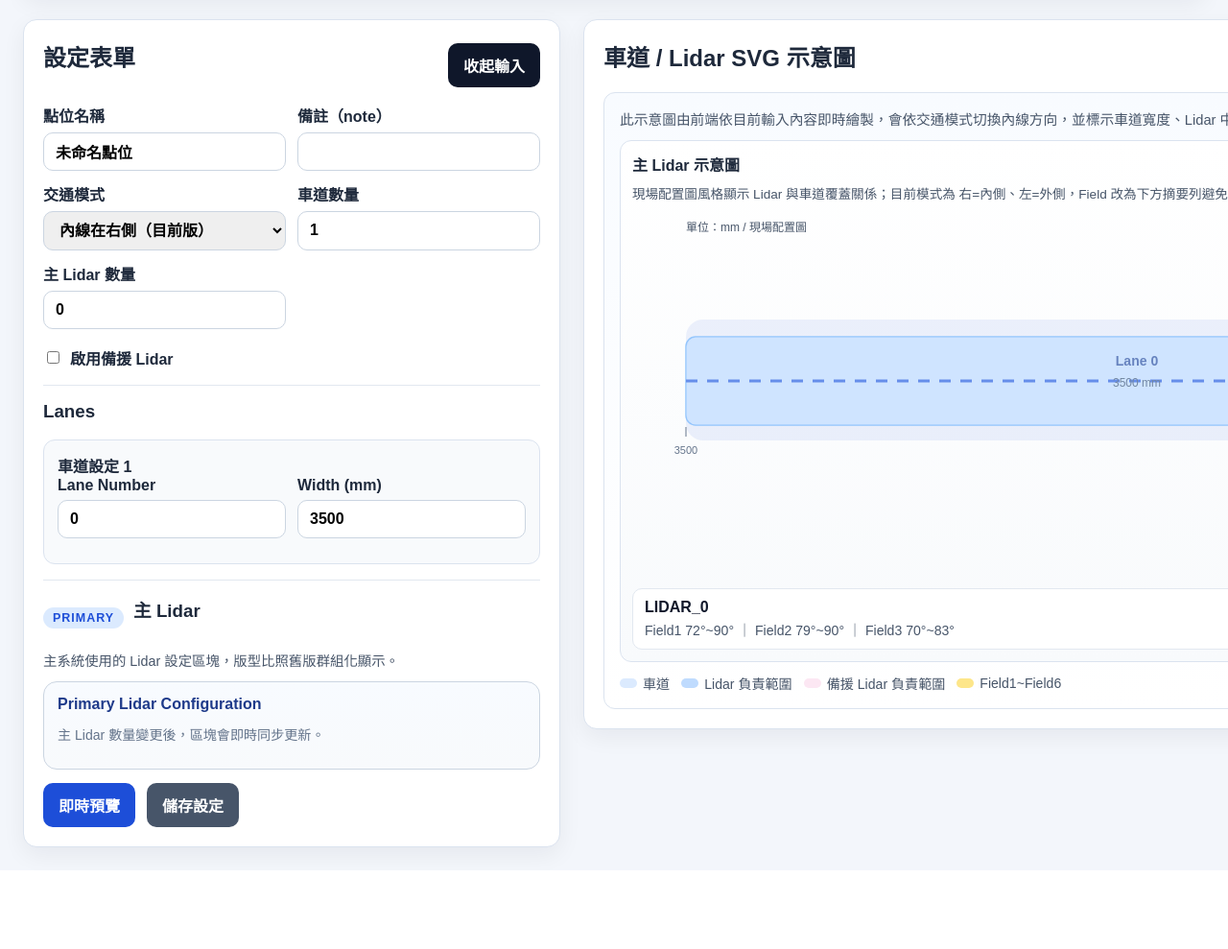
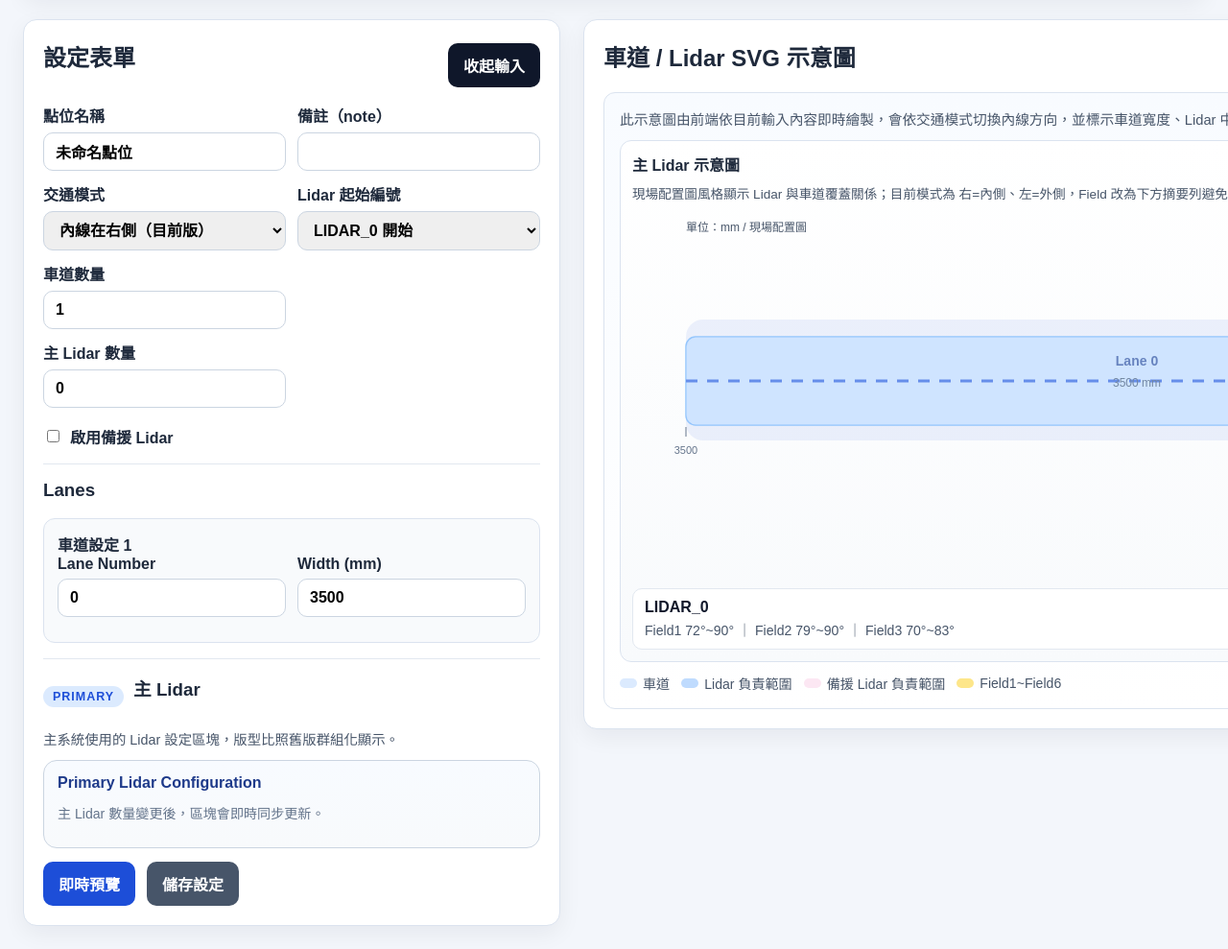
Before and after one commit to RogerLo-52693448/Device_Parameter_Tool, a Flask app: page / in a window 1280 px wide; the page is wider, and only the part inside the window is pictured. Shown: the part 347-1336 px from the top of that part at 96% size. Before the commit the page ends 1254 px from the top of that part, so only its background shows below. Run offline with Flask 3, Linux system fonts and the light colour scheme.

Commit message:
Add configurable lidar labels in web UI
Co-authored-by: RogerLo-52693448 <209412262+RogerLo-52693448@users.noreply.github.com>

```diff
--- a/device_parameter_tool/models/device_config.py
+++ b/device_parameter_tool/models/device_config.py
@@ -10,6 +10,7 @@ from device_parameter_tool.utils.validators import (
     physical_slots_from_inner_outer,
     validate_ip,
     validate_lidar_assignment,
+    validate_lidar_label_start,
     validate_lidar_lane_slots,
     validate_log_level,
     validate_non_negative_number,
@@ -175,6 +176,7 @@ class DeviceConfig:
     note: str = ""
     has_backup: bool = False
     traffic_mode: str = "inner_from_right"
+    lidar_label_start: int = 0
     camera: CameraConfig = field(default_factory=CameraConfig)
     lanes: list[LaneConfig] = field(default_factory=list)
     lidars: list[LidarConfig] = field(default_factory=list)
@@ -184,6 +186,7 @@ class DeviceConfig:
     def validate(self) -> None:
         self.site_name = validate_site_name(self.site_name)
         self.traffic_mode = validate_traffic_mode(self.traffic_mode)
+        self.lidar_label_start = validate_lidar_label_start(self.lidar_label_start)
         if not self.has_backup:
             self.backup_lidars = []
         self.camera.validate()
@@ -238,6 +241,7 @@ class DeviceConfig:
             note=data.get("note", ""),
             has_backup=bool(data.get("has_backup", bool(backup_lidars_payload))),
             traffic_mode=data.get("traffic_mode", "inner_from_right"),
+            lidar_label_start=data.get("lidar_label_start", 0),
             camera=CameraConfig(
                 camera_id=camera_payload.get("camera_id", "CAM-01"),
                 name=camera_payload.get("name", "Camera 1"),
--- a/device_parameter_tool/utils/validators.py
+++ b/device_parameter_tool/utils/validators.py
@@ -7,6 +7,7 @@ from ipaddress import ip_address
 VALID_PROTOCOLS = {"rtsp", "http", "https", "udp", "tcp"}
 VALID_LOG_LEVELS = {"DEBUG", "INFO", "WARNING", "ERROR"}
 TRAFFIC_MODES = {"inner_from_right", "inner_from_left"}
+LIDAR_LABEL_STARTS = {0, 1}
 SITE_ROUTE_OPTIONS = [
     ("國一", "01F"),
     ("國三", "03F"),
@@ -70,6 +71,12 @@ def validate_traffic_mode(value: str) -> str:
     if mode not in TRAFFIC_MODES:
         raise ValueError(f"traffic mode 必須為 {', '.join(sorted(TRAFFIC_MODES))}")
     return mode
+
+
+def validate_lidar_label_start(value: int) -> int:
+    if value not in LIDAR_LABEL_STARTS:
+        raise ValueError("Lidar 起始編號必須為 0 或 1")
+    return value
 
 
 def lane_slot_labels(traffic_mode: str) -> tuple[str, str]:
--- a/device_parameter_tool/web/app.py
+++ b/device_parameter_tool/web/app.py
@@ -103,6 +103,7 @@ def _config_from_form(form) -> DeviceConfig:
         note=form.get("note", ""),
         has_backup=has_backup,
         traffic_mode=form.get("traffic_mode", "inner_from_right"),
+        lidar_label_start=_coerce_int(form.get("lidar_label_start"), 0),
         lanes=_build_lane_rows(form, lane_count),
         lidars=_build_lidar_rows(form, lidar_count, prefix="primary"),
         backup_lidars=_build_lidar_rows(form, backup_lidar_count, prefix="backup") if has_backup else [],
@@ -145,6 +146,7 @@ def _form_defaults(config: DeviceConfig) -> dict:
         "note": config.note,
         "has_backup": config.has_backup,
         "traffic_mode": config.traffic_mode,
+        "lidar_label_start": config.lidar_label_start,
         "inner_label": inner_label,
         "outer_label": outer_label,
         "lane_count": max(1, len(lane_rows)),
@@ -195,6 +197,7 @@ def _posted_form_state(form) -> dict:
         "note": form.get("note", ""),
         "has_backup": has_backup,
         "traffic_mode": traffic_mode,
+        "lidar_label_start": _coerce_int(form.get("lidar_label_start"), 0),
         "inner_label": inner_label,
         "outer_label": outer_label,
         "lane_count": lane_count,
@@ -268,13 +271,13 @@ def create_app(data_dir: str | Path | None = None) -> Flask:
         try:
             if config and config.lanes and config.lidars:
                 summaries.append({
-                    "label": "主 Lidar",
+                    "label": "Primary Lidar Dtmod",
                     "summary": calculate_lidar_results(config.lanes, config.lidars, config.traffic_mode),
                     "fields": calculate_sopas_fields(config.lanes, config.lidars, config.traffic_mode),
                 })
             if config and config.has_backup and config.lanes and config.backup_lidars:
                 summaries.append({
-                    "label": "備援 Lidar",
+                    "label": "Backup Lidar Dtmod",
                     "summary": calculate_lidar_results(config.lanes, config.backup_lidars, config.traffic_mode),
                     "fields": calculate_sopas_fields(config.lanes, config.backup_lidars, config.traffic_mode),
                 })
--- a/device_parameter_tool/web/templates/index.html
+++ b/device_parameter_tool/web/templates/index.html
@@ -152,6 +152,15 @@
                 <option value="inner_from_left" {% if form.traffic_mode == 'inner_from_left' %}selected{% endif %}>內線在左側</option>
               </select>
             </label>
+            <label>Lidar 起始編號
+              <select id="lidar-label-start" name="lidar_label_start">
+                <option value="0" {% if form.lidar_label_start == 0 %}selected{% endif %}>LIDAR_0 開始</option>
+                <option value="1" {% if form.lidar_label_start == 1 %}selected{% endif %}>LIDAR_1 開始</option>
+              </select>
+            </label>
+          </div>
+
+          <div class="grid-2">
             <label for="lane-count">車道數量
               <input id="lane-count" aria-label="車道數量" name="lane_count" type="number" min="1" value="{{ form.lane_count }}">
             </label>
@@ -217,7 +226,7 @@
         </div>
         {% for section in summaries %}
         <div class="card" style="margin-bottom: 24px;">
-          <h2>{{ section.label }} 計算結果</h2>
+          <h2>{{ section.label }}</h2>
           <table>
             <thead>
               <tr>
@@ -234,7 +243,7 @@
             <tbody>
               {% for result in section.summary.results %}
               <tr>
-                <td>LIDAR_{{ result.index }}</td>
+                <td>LIDAR_{{ result.index + form.lidar_label_start }}</td>
                 <td>{{ result.inner_lane if result.inner_lane is not none else '—' }}</td>
                 <td>{{ result.outer_lane if result.outer_lane is not none else '—' }}</td>
                 <td>{{ '%.0f'|format(result.center) }}</td>
@@ -256,7 +265,8 @@
           {% endif %}
 
           {% if section.fields %}
-          <h3>Field 範圍</h3>
+          <details class="debug-details">
+            <summary>Field 範圍（點擊展開）</summary>
             <table>
               <thead>
                 <tr>
@@ -275,7 +285,7 @@
               <tbody>
                 {% for field in section.fields %}
                 <tr>
-                <td>LIDAR_{{ field.index }}</td>
+                  <td>LIDAR_{{ field.index + form.lidar_label_start }}</td>
                   <td>{{ field.inner_lane if field.inner_lane is not none else '—' }}</td>
                   <td>{{ field.outer_lane if field.outer_lane is not none else '—' }}</td>
                   <td>{{ '%.0f'|format(field.offset_value) }}</td>
@@ -290,11 +300,12 @@
               </tbody>
             </table>
             <p class="hint">{{ form.inner_label }} 對應 Field1~Field3；{{ form.outer_label }} 對應 Field4~Field6；角度基準為 90°，1° = 200 mm。</p>
+          </details>
           <details class="debug-details">
             <summary>偵錯資訊（點擊展開）</summary>
             {% for result in section.summary.results %}
             <div class="item-box">
-              <strong>LIDAR_{{ result.index }}</strong>
+              <strong>LIDAR_{{ result.index + form.lidar_label_start }}</strong>
               <ul>{% for line in result.debug_lines %}<li>{{ line }}</li>{% endfor %}</ul>
               {% for field in section.fields if field.index == result.index %}
               <ul>{% for line in field.debug_lines %}<li>{{ line }}</li>{% endfor %}</ul>
@@ -336,6 +347,14 @@
 
     function currentTrafficMode() {
       return document.getElementById('traffic-mode')?.value || FORM_STATE.traffic_mode || 'inner_from_right';
+    }
+
+    function currentLidarLabelStart() {
+      return Number(document.getElementById('lidar-label-start')?.value ?? FORM_STATE.lidar_label_start ?? 0);
+    }
+
+    function displayLidarLabel(index) {
+      return `LIDAR_${Number(index) + currentLidarLabelStart()}`;
     }
 
     function currentSlotLabels() {
@@ -549,14 +568,14 @@
         if (!bands.length) {
           return `
             <div class="field-summary-card">
-              <div class="field-summary-title">LIDAR_${result.index}</div>
+              <div class="field-summary-title">${displayLidarLabel(result.index)}</div>
               <div class="field-summary-text">Field：未配置</div>
             </div>
           `;
         }
         return `
           <div class="field-summary-card">
-            <div class="field-summary-title">LIDAR_${result.index}</div>
+            <div class="field-summary-title">${displayLidarLabel(result.index)}</div>
             <div class="field-summary-text">${bands.map((band) => `${band.label} ${band.range[0]}°~${band.range[1]}°`).join(' ｜ ')}</div>
           </div>
         `;
@@ -573,7 +592,7 @@
           ${spanMarkup}
           <line x1="${centerX}" y1="${laneY - 34}" x2="${centerX}" y2="${laneY + laneHeight + 18}" stroke="${strokeColor}" stroke-width="3" stroke-dasharray="7 5" />
           <circle cx="${centerX}" cy="${laneY - 18}" r="9" fill="${strokeColor}" />
-          <text x="${centerX}" y="${laneY - 42}" text-anchor="middle" font-size="12" font-weight="700" fill="${strokeColor}">LIDAR_${lidar.index}</text>
+          <text x="${centerX}" y="${laneY - 42}" text-anchor="middle" font-size="12" font-weight="700" fill="${strokeColor}">${displayLidarLabel(lidar.index)}</text>
           <text x="${centerX}" y="${laneY + laneHeight + 122}" text-anchor="middle" font-size="12" fill="#334155">Center ${Math.round(lidar.center_distance_mm)} mm</text>
         `;
       }).join('');
@@ -694,7 +713,7 @@
         const box = document.createElement('div');
         box.className = 'lidar-group';
         box.innerHTML = `
-          <div class="lidar-group-title">${prefix === 'primary' ? 'Primary' : 'Backup'} — LIDAR_${index}</div>
+          <div class="lidar-group-title">${prefix === 'primary' ? 'Primary' : 'Backup'} — ${displayLidarLabel(index)}</div>
           <div class="grid-3">
             <label>${labels.inner}
               <select name="${prefix}_lidar_${index}_lane_a">${laneOptions(lidar.lane_a)}</select>
@@ -757,6 +776,13 @@
       renderLaneDiagram();
     });
 
+    document.getElementById('lidar-label-start').addEventListener('change', () => {
+      FORM_STATE.lidar_label_start = currentLidarLabelStart();
+      renderLidars('primary', 'primary-lidars-container', FORM_STATE.lidars, 'primary-lidar-count');
+      renderLidars('backup', 'backup-lidars-container', FORM_STATE.backup_lidars, 'backup-lidar-count');
+      renderLaneDiagram();
+    });
+
     document.getElementById('has-backup').addEventListener('change', () => {
       captureLidarState('backup', 'backup_lidars', 'backup-lidar-count');
       renderLidars('backup', 'backup-lidars-container', FORM_STATE.backup_lidars, 'backup-lidar-count');
```
Also changed, not shown: tests/test_models_and_validators.py (+13 -0 lines), tests/test_web_app.py (+9 -1 lines), README.md. Lines whose indentation alone changed are shown as unchanged.
